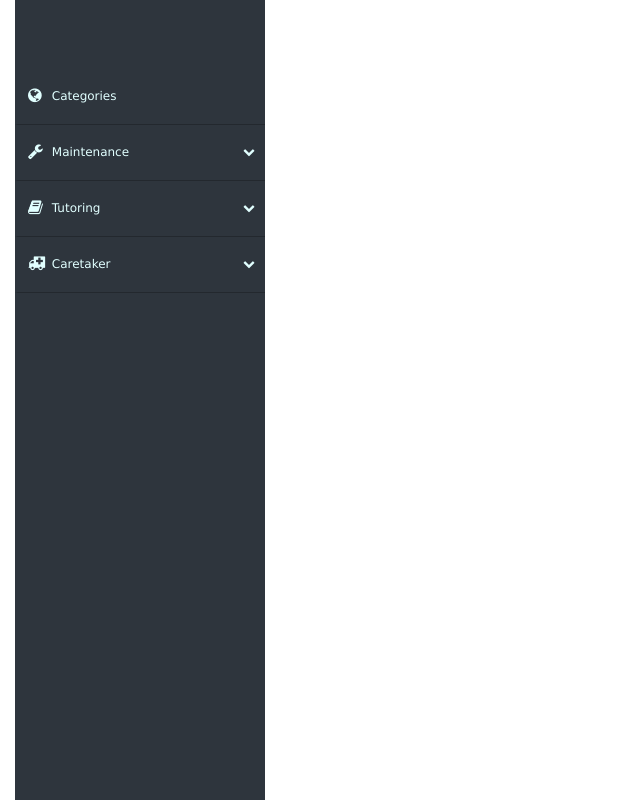
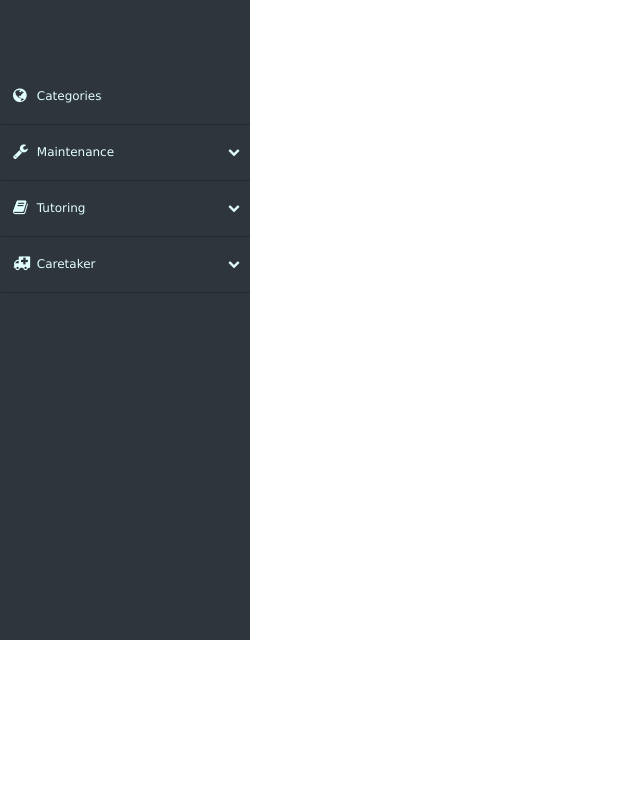
Before and after one commit to pre284mish/cs5610fall2015, a website: page public/project/index.html in a window 1280 px wide. Shown: the whole page, without its empty margins (0-640 px from the left). Drawn offline with nearby package versions, Linux system fonts and the light colour scheme; some packages are replaced by stand-ins of ours; no server answers.

Commit message:
sidebar fixed

```diff
--- a/public/css/project_style.css
+++ b/public/css/project_style.css
@@ -128,3 +128,7 @@
     .move-table-left{
         padding-right: 70px;
     }
+
+    .remove-left-padding{
+        padding-left: 0px;
+    }
--- a/public/css/sidebar_project.css
+++ b/public/css/sidebar_project.css
@@ -147,3 +147,7 @@ body {
 .sidebar_width_project{
     width: 250px;
 }
+
+.adjust-height{
+    height: 640px;
+}
--- a/public/project/index.html
+++ b/public/project/index.html
@@ -41,7 +41,7 @@
 
 <div class="container-fluid">
     <div class="row">
-        <div class="col-sm-3">
+        <div class="col-sm-3 remove-left-padding">
             <div ng-include=" 'sidebar/sidebar.view.html' "></div>
         </div>
         <div class="col-sm-9" ng-view>
--- a/public/project/sidebar/sidebar.view.html
+++ b/public/project/sidebar/sidebar.view.html
@@ -1,7 +1,7 @@
 <link href="//maxcdn.bootstrapcdn.com/font-awesome/4.2.0/css/font-awesome.min.css" rel="stylesheet">
 <br>
 
-<div class="nav-side-menu">
+<div class="nav-side-menu adjust-height">
     <!--<div class="brand">Brand Logo</div>-->
     <!--<i class="fa fa-bars fa-2x toggle-btn" data-toggle="collapse" data-target="#menu-content"></i>-->
 <br>
```
